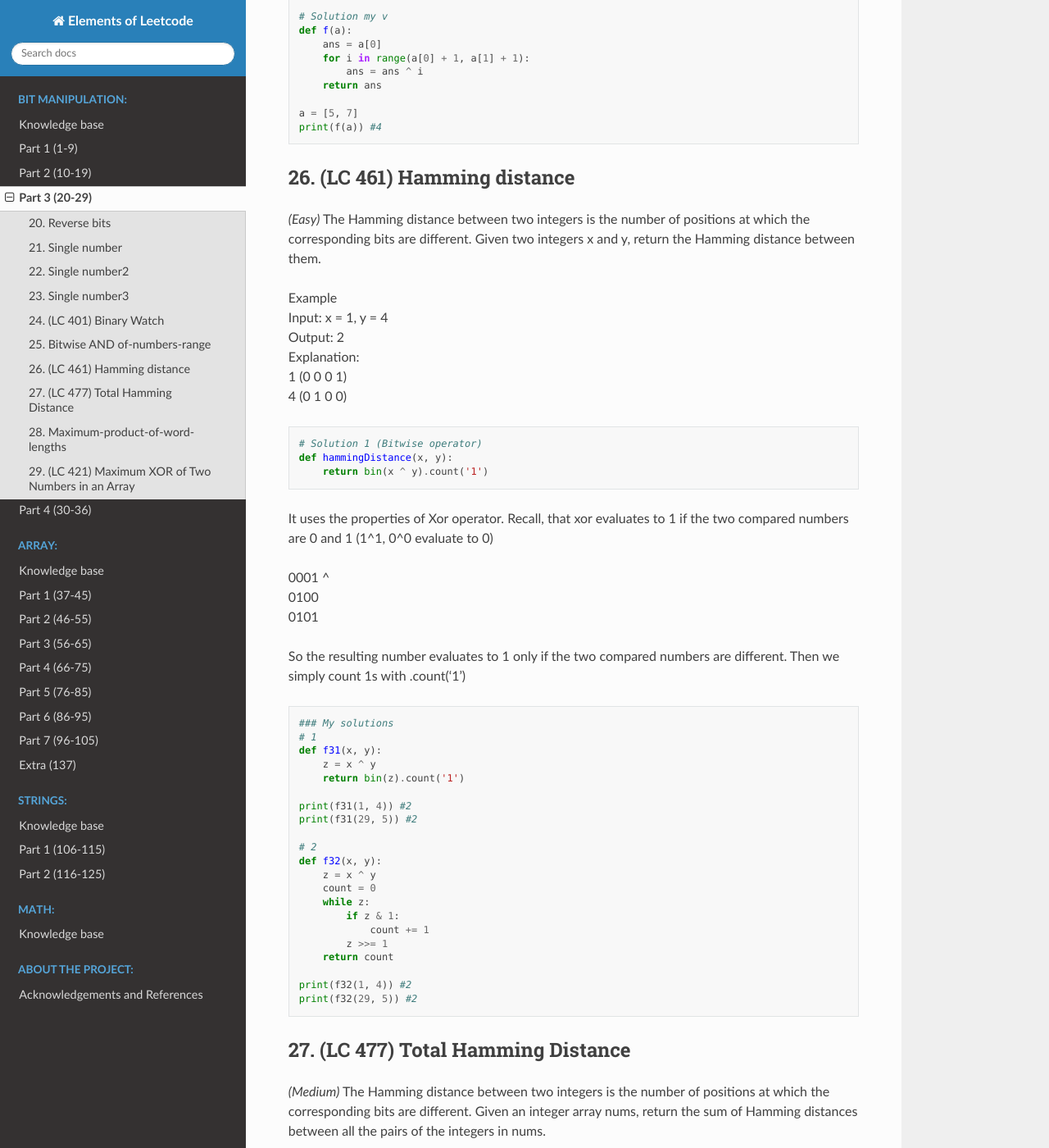
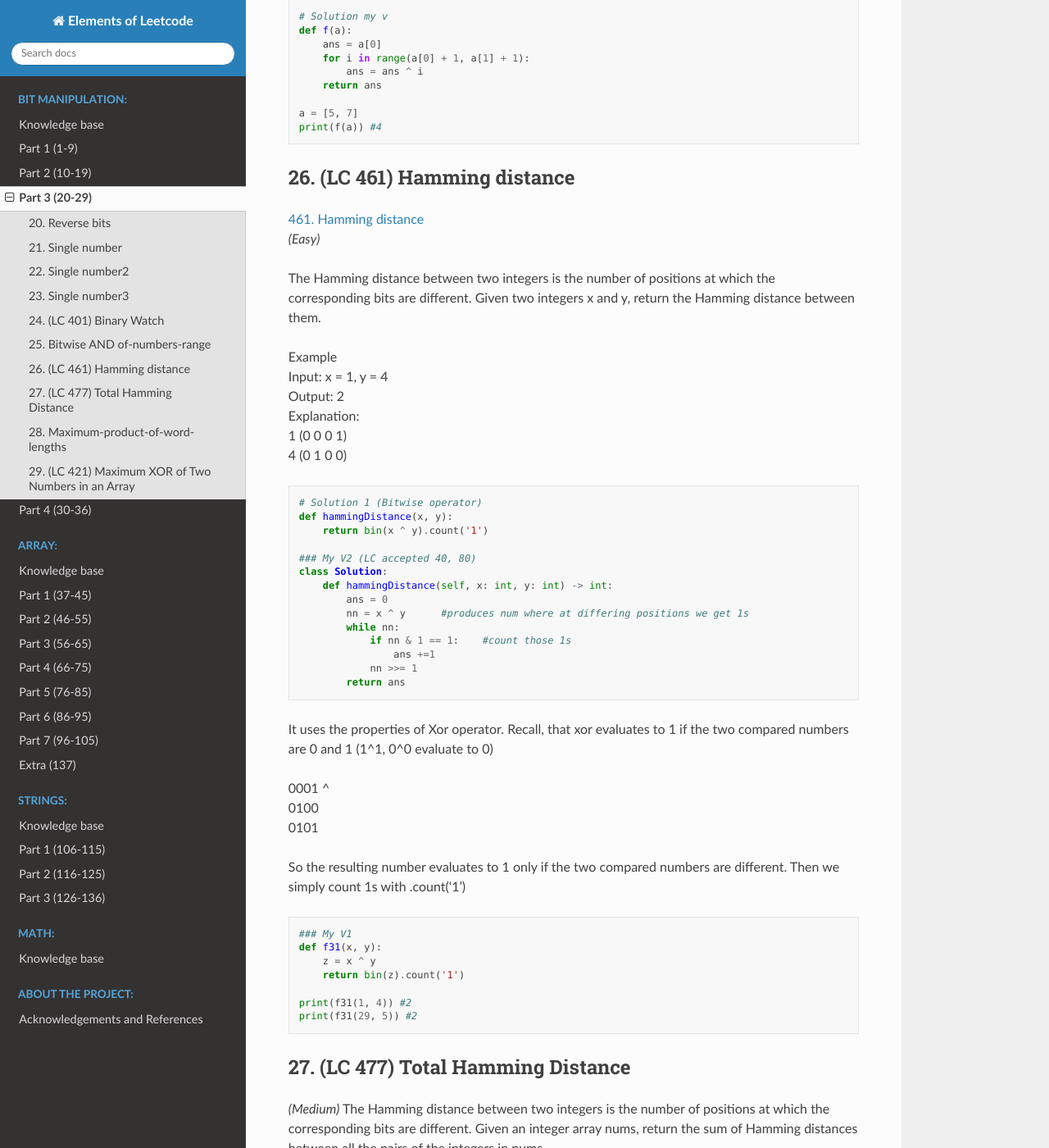
Before and after one commit to kkvero/elements_of_leetcode, a Sphinx documentation site: the page built from docs/source/bits/bits_3.rst, in a window 1280 px wide and 1400 px high, scrolled down 6271 px. Shown: the whole window at 82% size. Built offline with Sphinx 7.4.7 and the Read the Docs theme 2.0.0, drawn with Linux system fonts in a browser that asks for light colours.

Commit message:
update 44: edit q26, add q126-130

```diff
--- a/docs/source/bits/bits_3.rst
+++ b/docs/source/bits/bits_3.rst
@@ -305,7 +305,9 @@ Going 5,6,7. m=5&6=4, m=4&7=4, m=4&8=0 etc. ::
 
 26. (LC 461) Hamming distance
 ---------------------------------------
-*(Easy)*
+| `461. Hamming distance <https://leetcode.com/problems/hamming-distance/>`_
+| *(Easy)*
+
 The Hamming distance between two integers is the number of positions at which
 the corresponding bits are different.
 Given two integers x and y, return the Hamming distance between them.
@@ -323,6 +325,17 @@ Given two integers x and y, return the Hamming distance between them.
     def hammingDistance(x, y):
         return bin(x ^ y).count('1')
 
+    ### My V2 (LC accepted 40, 80)
+    class Solution:
+        def hammingDistance(self, x: int, y: int) -> int:
+            ans = 0
+            nn = x ^ y      #produces num where at differing positions we get 1s
+            while nn:
+                if nn & 1 == 1:    #count those 1s
+                    ans +=1
+                nn >>= 1
+            return ans
+
 It uses the properties of Xor operator. Recall, that xor evaluates to 1 if
 the two compared numbers are 0 and 1 (1^1, 0^0 evaluate to 0)
 
@@ -333,8 +346,7 @@ the two compared numbers are 0 and 1 (1^1, 0^0 evaluate to 0)
 So the resulting number evaluates to 1 only if the two compared numbers are different.
 Then we simply count 1s with .count('1') ::
 
-    ### My solutions
-    # 1
+    ### My V1
     def f31(x, y):
         z = x ^ y
         return bin(z).count('1')
@@ -342,18 +354,6 @@ Then we simply count 1s with .count('1') ::
     print(f31(1, 4)) #2
     print(f31(29, 5)) #2
 
-    # 2
-    def f32(x, y):
-        z = x ^ y
-        count = 0
-        while z:
-            if z & 1:
-                count += 1
-            z >>= 1
-        return count
-
-    print(f32(1, 4)) #2
-    print(f32(29, 5)) #2
 
 27. (LC 477) Total Hamming Distance
 ------------------------------------
--- a/docs/source/index.rst
+++ b/docs/source/index.rst
@@ -49,6 +49,7 @@ TABLE OF CONTENTS
     Knowledge base <strings/strings_kb>
     Part 1 (106-115) <strings/strings_1>
     Part 2 (116-125) <strings/strings_2>
+    Part 3 (126-136) <strings/strings_3>
 
 .. toctree::
     :caption: Math:
```
Also changed, not shown: docs/source/strings/strings_3.rst (added, +243 -0 lines), 14 other files.
